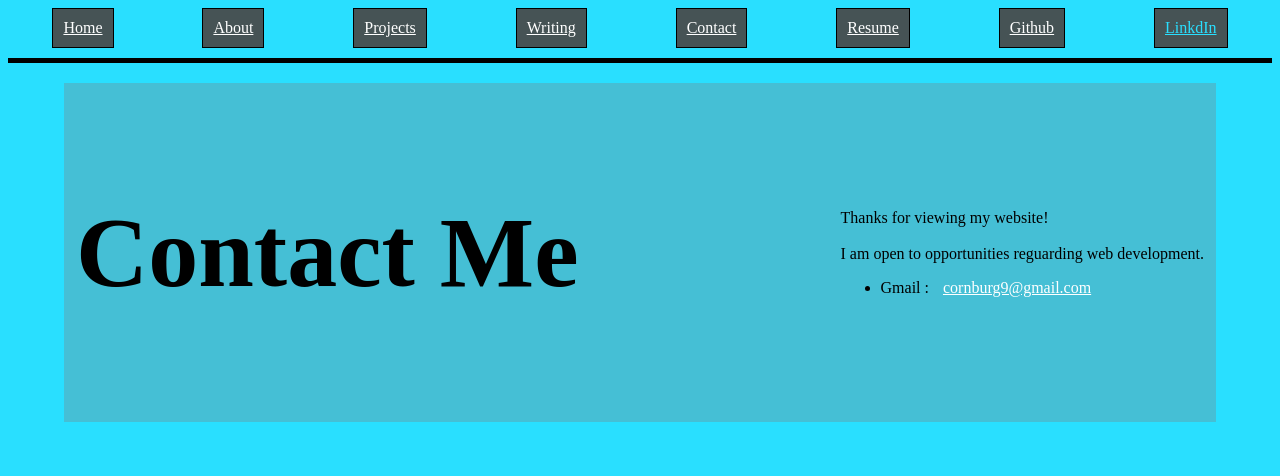
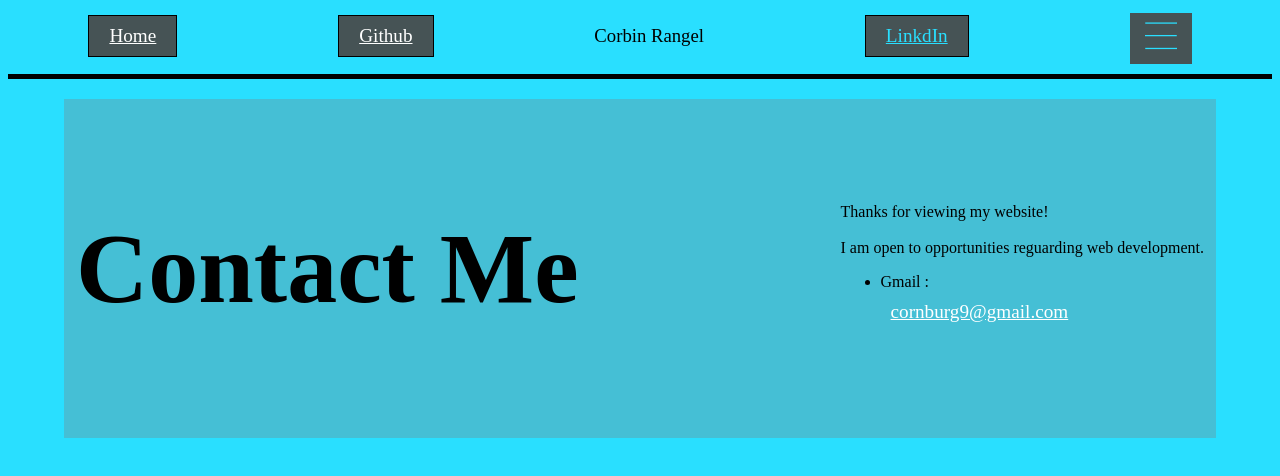
Before and after one commit to losPapasFritas/personal-portfolio-2024, a plain HTML site: page contact.html in a window 1280 px wide. Drawn offline with Linux system fonts and the light colour scheme; a web font is replaced by a local one.

Commit message:
finished header

```diff
--- a/contact.html
+++ b/contact.html
@@ -10,14 +10,27 @@
 </head>
 <body>
     <header>
+        <div class="links">
             <a href="index.html">Home</a>
+        </div>
+        <div class="links">
+            <a href="https://github.com/losPapasFritas">Github</a>
+        </div>
+        <h3>Corbin Rangel</h3>
+        <div class="links">
+            <a href="">LinkdIn</a>
+        </div>
+        <div class="dropdown">
+            <button class="dropbtn"><img id="dropdownImg" src="images/Frame 1.png" alt="Three lines meant to indicate a dropdown menu"></button>
+            <div id="dropdown" class="dropdown-content">
+                <!-- <a href="index.html">Home</a> -->
                 <a href="about.html">About</a>
                 <a href="projects.html">Projects</a>
                 <a href="writing.html">Writing</a>
                 <a href="contact.html">Contact</a>
                 <a href="resume.html">Resume</a>
-        <a href="https://github.com/losPapasFritas">Github</a>
-        <a href="">LinkdIn</a>
+            </div>
+        </div>
     </header>
     <main>
         <section class="banner">
--- a/style.css
+++ b/style.css
@@ -21,6 +21,10 @@ body{
 header{
     padding-bottom: 10px;
     border-bottom: black solid 5px;
+    display: flex;
+    justify-content: space-around;
+    align-items: center;
+    line-height: 0px;
 }
 
 main {
@@ -46,8 +50,10 @@ h1 {
 a{
     border: 1px solid black;
     padding: 10px;
+    font-size: larger;
     background-color: #465355;
     color: #29DFFF;
+    display: block;
     /* border-radius: 15%; */
 }
 
@@ -63,9 +69,8 @@ p {
     font-style: normal;
 }
 
-header{
-    display: flex;
-    justify-content: space-around;
+.links>a{
+  padding: 20px;
 }
 
 .banner-left,
```
Also changed, not shown: about.html (+11 -11 lines), index.html (+15 -2 lines), projects.html (+15 -2 lines), resume.html (+15 -2 lines), writing.html (+15 -2 lines). Lines whose indentation alone changed are shown as unchanged.
